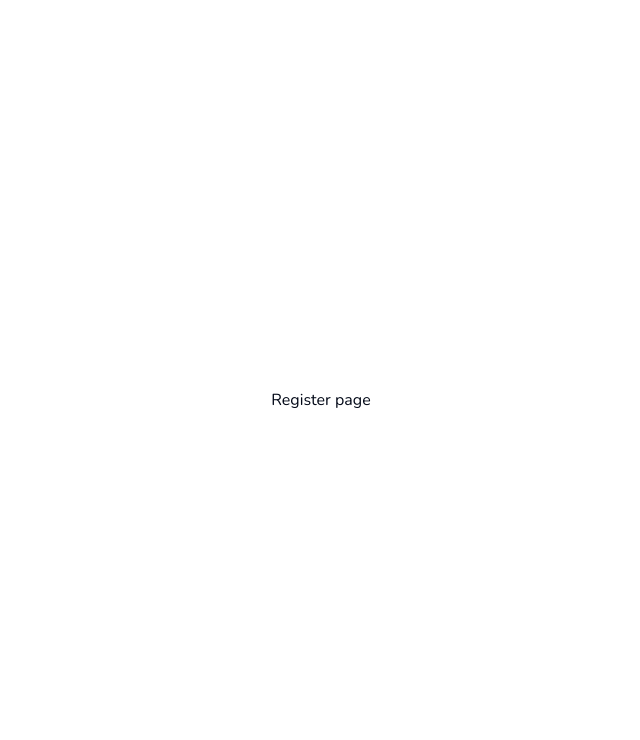
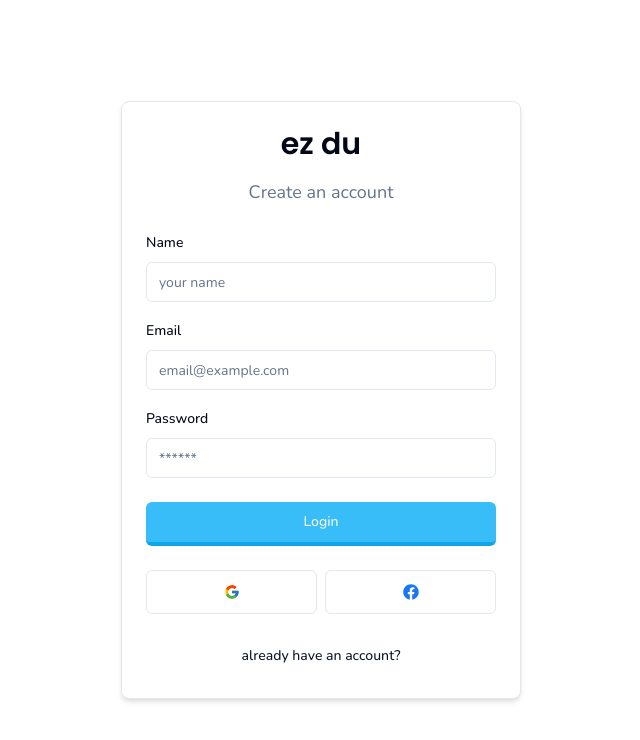
Before and after one commit to hr-shuvo/ezdu-client, a Next.js app: page /auth/register in a window 1280 px wide. Shown: the top 740 px of the page, without its empty margins (319-959 px from the left). Built offline with nearby package versions, Linux system fonts and the light colour scheme.

Commit message:
add register form

```diff
--- /dev/null
+++ b/app/actions/auth.ts
@@ -0,0 +1,29 @@
+// 'ues server';
+import { LoginSchema, RegisterSchema } from '@/schemas/auth';
+import * as z from 'zod';
+
+export const login = async (values: z.infer<typeof LoginSchema>) =>{
+    const validateFields = LoginSchema.safeParse(values);
+
+    if(!validateFields.success)
+        return {error : 'invalid field'};
+
+
+
+
+
+    return {success: 'Email sent!'};
+};
+
+export const register = async (values: z.infer<typeof RegisterSchema>) =>{
+    const validateFields = RegisterSchema.safeParse(values);
+
+    if(!validateFields.success)
+        return {error : 'invalid field'};
+
+
+
+
+
+    return {success: 'Email sent!'};
+}
--- a/app/actions/login.ts
+++ /dev/null
@@ -1,16 +0,0 @@
-// 'ues server';
-import { LoginSchema } from '@/schemas/auth';
-import * as z from 'zod';
-
-export const login = async (values: z.infer<typeof LoginSchema>) =>{
-    const validateFields = LoginSchema.safeParse(values);
-
-    if(!validateFields.success)
-        return {error : 'invalid field'};
-
-
-
-
-
-    return {success: 'Email sent!'};
-}
--- a/app/auth/register/page.tsx
+++ b/app/auth/register/page.tsx
@@ -1,6 +1,8 @@
+import { RegisterForm } from "@/components/auth/register-form";
+
 const RegisterPage = () =>{
     return(
-        <h1>Register page</h1>
+        <RegisterForm/>
     )
 };
 
--- a/components/auth/header.tsx
+++ b/components/auth/header.tsx
@@ -15,7 +15,7 @@
     return(
         <div className='w-full flex flex-col gap-y-4 items-center justify-center'>
             <h1 className={cn('text-3xl font-semibold', font.className)}>ez du</h1>
-            <p className='text-muted-foreground text-sm'>{label}</p>
+            <p className='text-muted-foreground text-lg'>{label}</p>
         </div>
     );
 };
--- a/components/auth/login-form.tsx
+++ b/components/auth/login-form.tsx
@@ -17,7 +17,7 @@
 import { Button } from "../ui/button";
 import { FormError } from "../notification/form-error";
 import { FormSuccess } from "../notification/form-success";
-import { login } from "@/app/actions/login";
+import { login } from "@/app/actions/auth";
 import { useState, useTransition } from "react";
 
 export const LoginForm = () => {
--- a/components/auth/register-form.tsx
+++ b/components/auth/register-form.tsx
@@ -1,3 +1,134 @@
-export const RegisterForm = () =>{
+"use client";
 
-}
+import { CardWrapper } from "@/components/auth/card-wrapper";
+import { useForm } from "react-hook-form";
+import * as z from "zod";
+import { RegisterSchema } from "@/schemas/auth";
+import { zodResolver } from "@hookform/resolvers/zod";
+import {
+    Form,
+    FormControl,
+    FormField,
+    FormItem,
+    FormLabel,
+    FormMessage,
+} from "@/components/ui/form";
+import { Input } from "@/components/ui/input";
+import { Button } from "../ui/button";
+import { FormError } from "../notification/form-error";
+import { FormSuccess } from "../notification/form-success";
+import { login } from "@/app/actions/auth";
+import { useState, useTransition } from "react";
+
+export const RegisterForm = () => {
+    const [error, setError] = useState<string | undefined>('');
+    const [success, setSuccess] = useState<string | undefined>('');
+    const [isPending, startTransition] = useTransition();
+
+    const form = useForm<z.infer<typeof RegisterSchema>>({
+        resolver: zodResolver(RegisterSchema),
+        defaultValues: {
+            email: "",
+            password: "",
+            name: ""
+        },
+    });
+
+    const onSubmit = (values: z.infer<typeof RegisterSchema>) => {
+        setError('');
+        setSuccess('');
+        startTransition(() => {
+            login(values).then((data) =>{
+                setError(data.error);
+                setSuccess(data.success);
+            });
+        });
+    };
+
+    return (
+        <CardWrapper
+            headerLabel={"Create an account"}
+            backButtonLabel={"already have an account?"}
+            backButtonHref={"/auth/login"}
+            showSocial
+        >
+            <Form {...form}>
+                <form
+                    onSubmit={form.handleSubmit(onSubmit)}
+                    className="space-y-6"
+                >
+                    <div className="space-y-4">
+                        <FormField
+                            control={form.control}
+                            name="name"
+                            render={({ field }) => (
+                                <FormItem>
+                                    <FormLabel>Name</FormLabel>
+                                    <FormControl>
+                                        <Input
+                                            {...field}
+                                            placeholder="your name"
+                                            type="text"
+                                            disabled={isPending}
+                                        />
+                                    </FormControl>
+                                    <FormMessage />
+                                </FormItem>
+                            )}
+                        />
+
+                        <FormField
+                            control={form.control}
+                            name="email"
+                            render={({ field }) => (
+                                <FormItem>
+                                    <FormLabel>Email</FormLabel>
+                                    <FormControl>
+                                        <Input
+                                            {...field}
+                                            placeholder="email@example.com"
+                                            type="email"
+                                            disabled={isPending}
+                                        />
+                                    </FormControl>
+                                    <FormMessage />
+                                </FormItem>
+                            )}
+                        />
+
+                        <FormField
+                            control={form.control}
+                            name="password"
+                            render={({ field }) => (
+                                <FormItem>
+                                    <FormLabel>Password</FormLabel>
+                                    <FormControl>
+                                        <Input
+                                            {...field}
+                                            placeholder="******"
+                                            type="password"
+                                            disabled={isPending}
+                                        />
+                                    </FormControl>
+                                    <FormMessage />
+                                </FormItem>
+                            )}
+                        />
+                    </div>
+
+                    <FormError message={error} />
+                    <FormSuccess message={success} />
+
+                    <Button
+                        type="submit"
+                        className="w-full"
+                        variant="primary"
+                        disabled={isPending}
+                    >
+                        Login
+                    </Button>
+                </form>
+            </Form>
+        </CardWrapper>
+    );
+};
--- a/schemas/auth/index.ts
+++ b/schemas/auth/index.ts
@@ -4,13 +4,13 @@
     email: z.string().email({
         message: 'Eamil is required'
     }),
-    password: z.string().min(4,{
-        message:'Password must be at least 4 character'
+    password: z.string().min(1,{
+        message:'Password is required'
     })
 });
 
 export const RegisterSchema = z.object({
-    name: z.string({
+    name: z.string().min(1,{
         message: 'Name is required'
     }),
     email: z.string().email({
```
